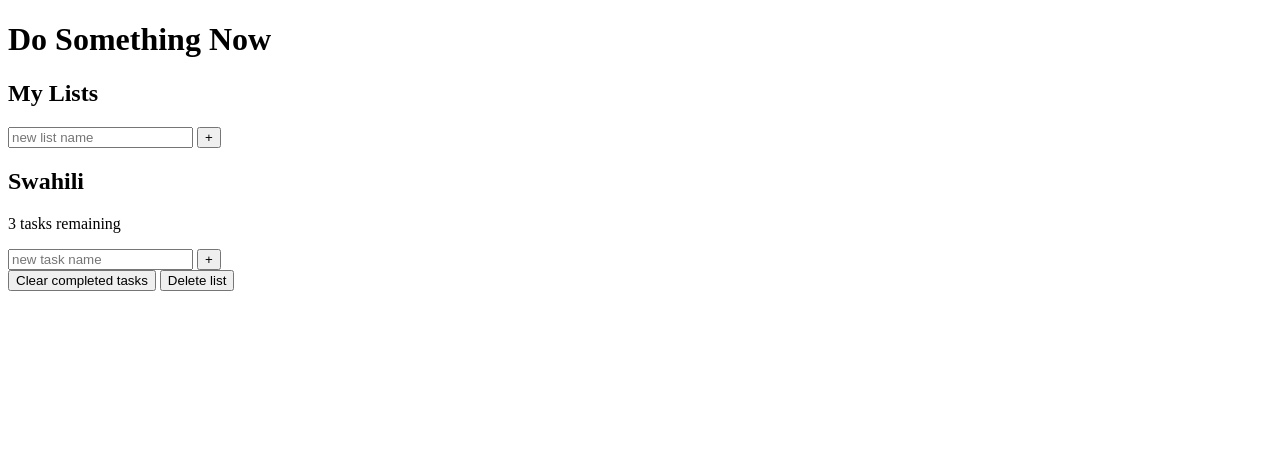
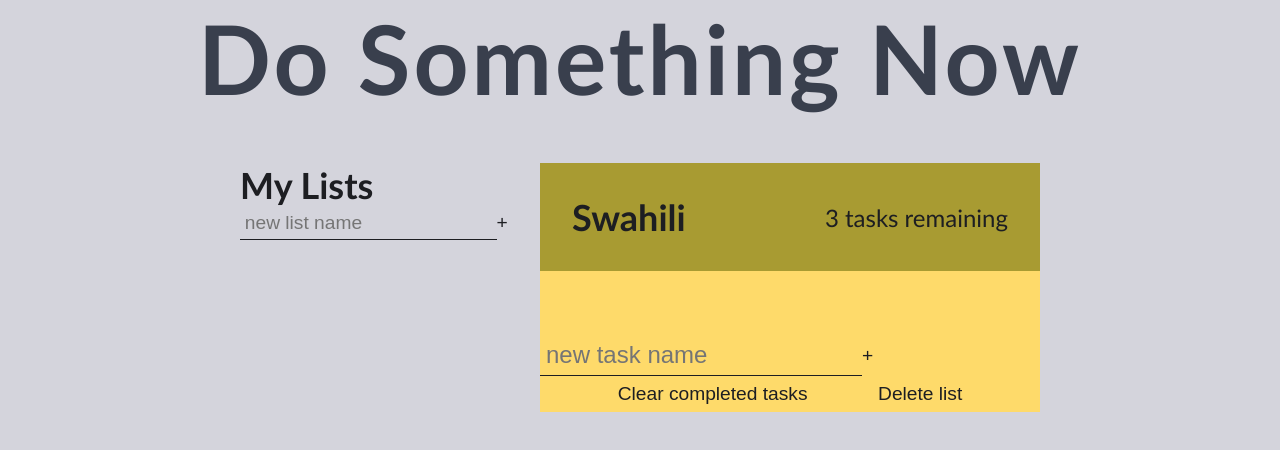
Before and after one commit to duvgall/to-do-list, a plain HTML site: page index.html in a window 1280 px wide. Drawn offline with Linux system fonts and the light colour scheme.

Commit message:
add preliminary CSS and HTML with data attributes

```diff
--- a/index.html
+++ b/index.html
@@ -11,36 +11,38 @@
 <body>
     <h1 class="title">Do Something Now</h1>
 
-    <div class="list-container">
+    <div class="list-container" data-lists>
         <h2 class="task-lists-title">My Lists</h2>
         <ul class="task-lists"></ul>
 
-        <form action="">
-            <input type="text" class="new-list" placeholder="new list name" aria-label="new list name">
-            <button class="btn-create" aria-label="create new list">+</button>
+        <form action="" data-new-list-form>
+            <input type="text" class="new list" data-new-list-input placeholder="new list name" aria-label="new list name">
+            <button class="btn create" aria-label="create new list">+</button>
         </form>
     </div>
 
-    <div class="todo-list">
+    <div class="todo-list" data-list-display-container>
         <div class="todo-header">
             <h2 class="list-title">Swahili</h2>
             <p class="task-count">3 tasks remaining</p>
         </div>
 
         <div class="todo-body">
-            <div class="tasks"></div>
+            <div class="tasks">
+
+            </div>
         </div>
 
         <div class="new-task-creator">
-            <form action="">
-                <input type="text" class="new-task" placeholder="new task name" aria-label="new task name">
-                <button class="btn-create" aria-label="create new task">+</button>
+            <form action="" data new task form>
+                <input type="text" class="new task" data-new-task-input placeholder="new task name" aria-label="new task name">
+                <button class="btn create" aria-label="create new task">+</button>
             </form>
         </div>
 
         <div class="delete-stuff">
-            <button class="delete-btn">Clear completed tasks</button>
-            <button class="delete-btn">Delete list</button>
+            <button class="btn delete">Clear completed tasks</button>
+            <button class="btn delete">Delete list</button>
         </div>
     </div>
 
--- a/styles.css
+++ b/styles.css
@@ -0,0 +1,156 @@
+:root {
+    --yellow: #feda6a;
+    --silver: #d4d4dc;
+    --grey: #393f4d;
+    --slate: #1d1e22;
+}
+
+* {
+    padding: 0;
+    margin: 0;
+    box-sizing: border-box;
+}
+
+body {
+    font-family:'Gill Sans', 'Gill Sans MT', Calibri, 'Trebuchet MS', sans-serif;
+    font-weight: 400;
+    font-size: 1.5rem;
+    background-color: var(--silver);
+    color: var(--slate);
+
+    display: grid;
+    grid:
+         "header header header header" auto
+         ".      lists  active  .    " auto /
+         1fr minmax(100px, 300px) minmax(250px, 500px) 1fr;
+}
+
+form {
+    display: flex;
+}
+
+.title {
+    grid-area: header;
+    text-align: center;
+    font-size: calc(5vw + 2rem);
+    font-weight: 800;
+    color: var(--grey);
+    letter-spacing: 3px;
+    padding-bottom: .5em;
+}
+
+.list-container {
+    grid-area: lists;
+}
+
+.todo-list {
+    --space: 2rem;
+    grid-area: active;
+    background-color: var(--yellow);
+}
+
+.todo-header {
+    display: flex;
+    align-items: center;
+    justify-content: space-between;
+    background-color: #a89b32;
+    padding: var(--space);
+}
+
+.todo-body {
+    display: flex;
+    align-items: center;
+    padding: var(--space);
+    position: relative
+}
+
+.btn {
+    cursor: pointer;
+    background: 0;
+    border: 0;
+    padding: 0;
+    color: inherit;
+    font-size: 1.2rem;
+
+}
+
+.new {
+    background: transparent;
+    border: 0;
+    color: inherit;
+    border-bottom: 1px solid currentColor;
+    font-size: inherit;
+    outline: none;
+    padding: .25em;
+}
+
+.new.list {
+    font-size: 1.2rem;
+}
+
+.new.task{
+    margin-bottom: 0;
+}
+
+
+.delete-stuff {
+    display: flex;
+    width: 100%;
+    justify-content: space-evenly;
+    left: 0;
+    padding: .3em
+}
+
+[type="checkbox"] {
+    opacity: 0;
+    position: absolute;
+}
+
+.task label {
+    display: inline-flex;
+    align-items: center;
+    position: relative;
+}
+
+.custom-checkbox {
+    --size: .75em;
+    display: inline-block;
+    width: var(--size);
+    height: var(--size);
+    margin-right: var(--size);
+    cursor: pointer;
+    border: 2px solid currentColor;
+    border-radius: 50%;
+    transform: scale(1);
+    transition: transform 200ms ease-in-out;
+}
+
+.task-hover .custom-checkbox,
+[type="checkbox"]:focus + label .custom-checkbox {
+    transform: scale(1.2);
+    color: var(--slate);
+}
+
+[type="checkbox"]:checked + label .custom-checkbox {
+    background: var(--slate);
+    border-color: var(--slate);
+    box-shadow: inset 0 0 0 2px white;
+}
+
+.task label::after {
+    content: "";
+    position:absolute;
+    left: 0;
+    right: 0;
+    top: 50%;
+    height: 3px;
+    background: currentColor;
+    transform: scaleX(0);
+    transform-origin: right;
+    transition: transform 150ms ease-in-out;
+}
+
+[type="checkbox"]:checked + label::after {
+    transform: scale(1);
+    transform-origin: left;
+}
```
